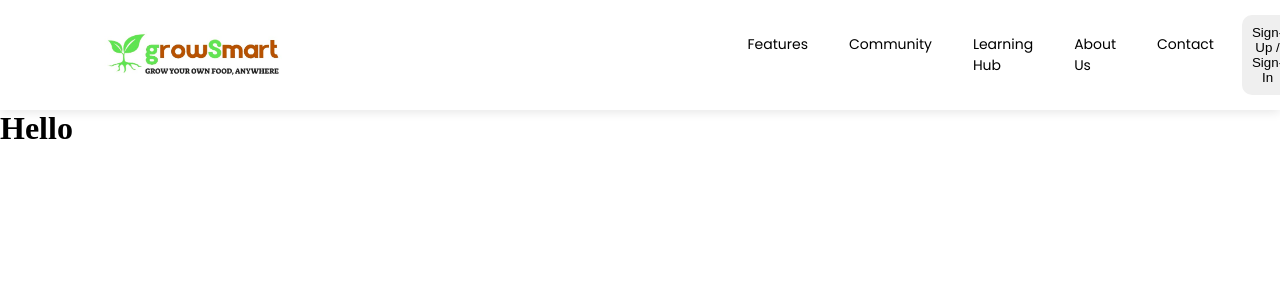
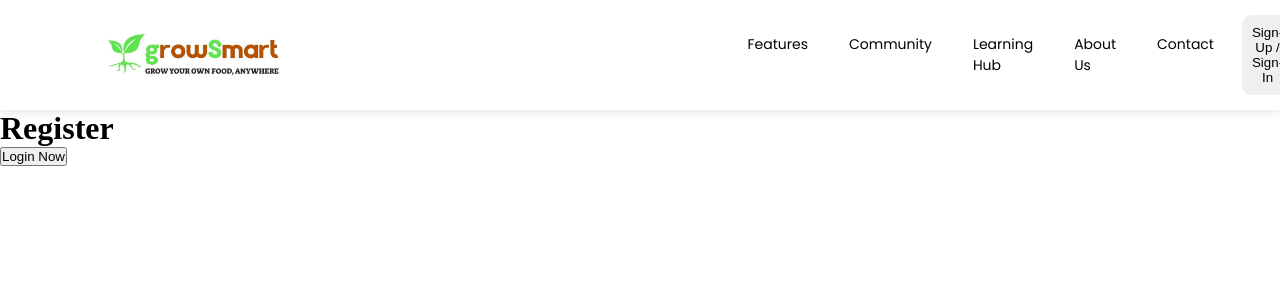
Before and after one commit to a-anuj/growSmart, a Vue app in the folder growSmart-frontend/: page /register in a window 1280 px wide. Shown: the top 300 px of the page. Built offline with nearby package versions, Linux system fonts and the light colour scheme.

Commit message:
added routes from login to register and register to login

```diff
--- /dev/null
+++ b/growSmart-frontend/src/components/Login.vue
@@ -0,0 +1,15 @@
+<template>
+    <h1>Login</h1>
+    <router-link to="/register">
+        <button>Register Now</button>
+    </router-link>
+</template>
+
+
+<script>
+
+</script>
+
+<style scoped>
+
+</style>
--- a/growSmart-frontend/src/components/Register.vue
+++ b/growSmart-frontend/src/components/Register.vue
@@ -1,5 +1,8 @@
 <template>
-    <h1>Hello</h1>
+    <h1>Register</h1>
+    <router-link to="/login">
+            <button>Login Now</button>
+    </router-link>
 </template>
 
 
--- a/growSmart-frontend/src/router/index.js
+++ b/growSmart-frontend/src/router/index.js
@@ -1,6 +1,7 @@
 import { createRouter, createWebHistory } from 'vue-router';
 import RegisterView from '/home/anuj/Desktop/THIRAN/growSmart/growSmart-frontend/src/components/Register.vue'
 import LandingView from '/src/components/Landing.vue'
+import LoginView from '/src/components/Login.vue'
 
 const routes = [
     {
@@ -13,6 +14,11 @@ const routes = [
         name:'register',
         component:RegisterView
     },
+    {
+        path:'/login',
+        name:'login',
+        component:LoginView
+    },
 ]
 
 const router = createRouter({
```
